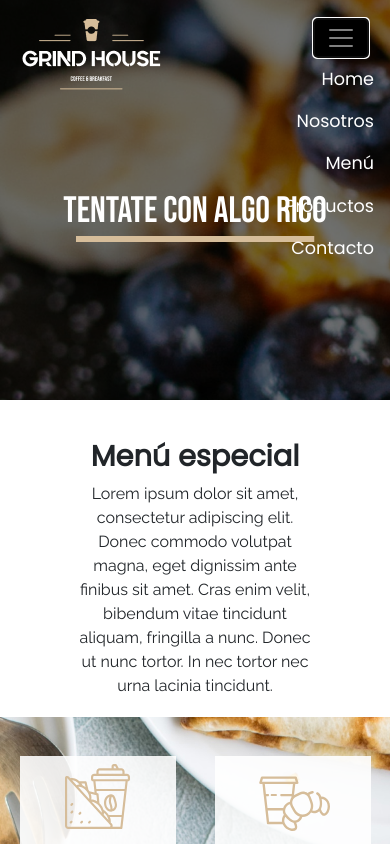
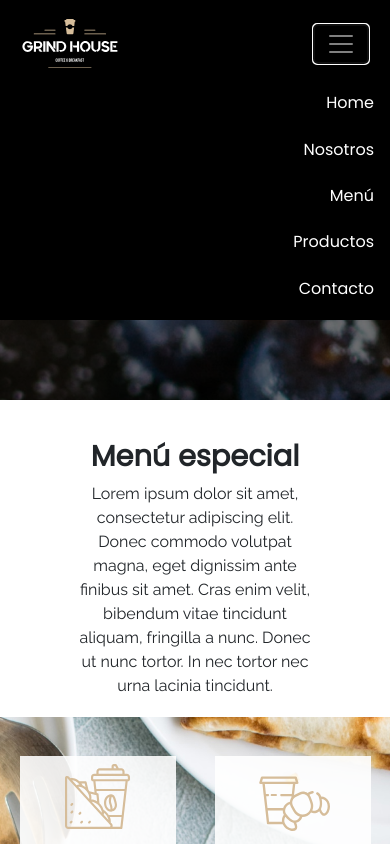
Before and after one commit to brenlopez/GrindHouse, a plain HTML site: page menu.html in a window 390 px wide. Both pictures are taken after a click on the button "Toggle navigation". Shown: the top 844 px of the page. Drawn offline with nearby package versions, Linux system fonts and the light colour scheme.

Commit message:
mejoras barra de navegacion

```diff
--- a/css/estilo.css
+++ b/css/estilo.css
@@ -35,11 +35,13 @@ html {
     position: absolute;
     top: 1.4rem;
     left: 1.4rem;
+    z-index: 2;
 }
 
 .navbar-toggler {
     background-color: black;
-    margin-top: 0.6rem;
+    margin-top: 1rem;
+    margin-bottom: 1rem;
     margin-right: 0.3rem;
 }
 
@@ -326,6 +328,7 @@ p {
     margin-top: 10%;
     padding: 2% 2%;
 }
+
 .menu1::before {
     content: url(../imagenes/menu-salado.svg);
 }
@@ -440,6 +443,23 @@ footer img {
 
 /* Media query */
 
+@media only screen and (max-width: 992px) {
+    .nav-link {
+        font-size: 1rem;
+        padding: .7rem 1rem;
+    }
+
+    .bg-transparent {
+        background-color: black !important;
+        z-index: 1;
+    }
+    .logo {
+        background-image: url(../imagenes/logobarra.svg);
+        top: 1.2rem;
+    }
+}
+
+
 @media screen and (max-width: 768px) {
     #home_nosotros {
         display: flex;
@@ -501,11 +521,6 @@ footer img {
         font-size: 2rem;
     }
 
-    .logo {
-        background-image: url(../imagenes/logocelular.png);
-        top: 1.2rem;
-    }
-
     .boton_menu {
         top: 18.5rem;
         font-size: 0.8rem;
--- a/menu.html
+++ b/menu.html
@@ -15,7 +15,7 @@
 <body>
     <div id="portada_menu">
         <header>
-            <nav class="navbar navbar-expand-lg navbar-dark">
+            <nav class="navbar navbar-expand-lg navbar-dark bg-transparent">
                 <button class="navbar-toggler ml-auto" type="button" data-toggle="collapse" data-target="#navbarSupportedContent" aria-controls="navbarSupportedContent" aria-expanded="false" aria-label="Toggle navigation">
                     <span class="navbar-toggler-icon"></span>
                 </button>
@@ -23,7 +23,7 @@
                 <div class="collapse navbar-collapse" id="navbarSupportedContent">
                     <ul class="navbar-nav ml-auto">
                         <li class="nav-item">
-                            <a class="nav-link" href="Index.html">Home <span class="sr-only">(current)</span></a>
+                            <a class="nav-link" href="index.html">Home <span class="sr-only">(current)</span></a>
                         </li>
                         <li class="nav-item">
                             <a class="nav-link" href="nosotros.html">Nosotros</a>
```
Also changed, not shown: Index.html (+2 -2 lines), contacto.html (+2 -2 lines), nosotros.html (+2 -2 lines), productos.html (+2 -2 lines), imagenes/logobarra.svg (added).
